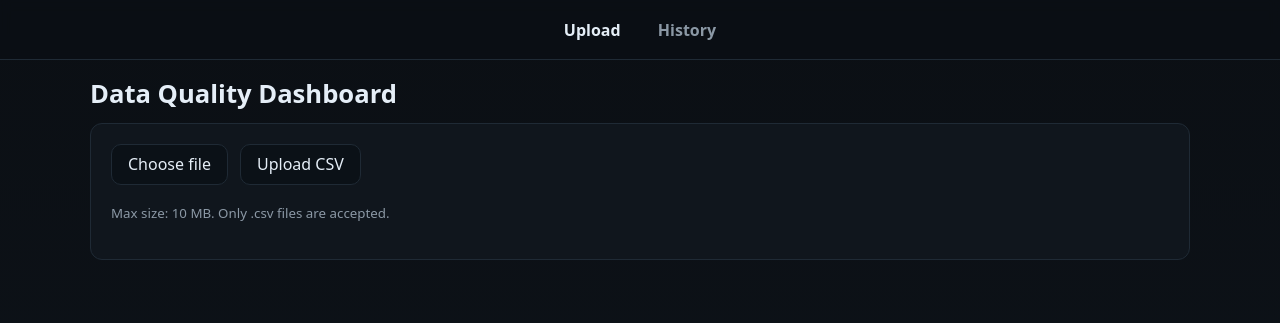
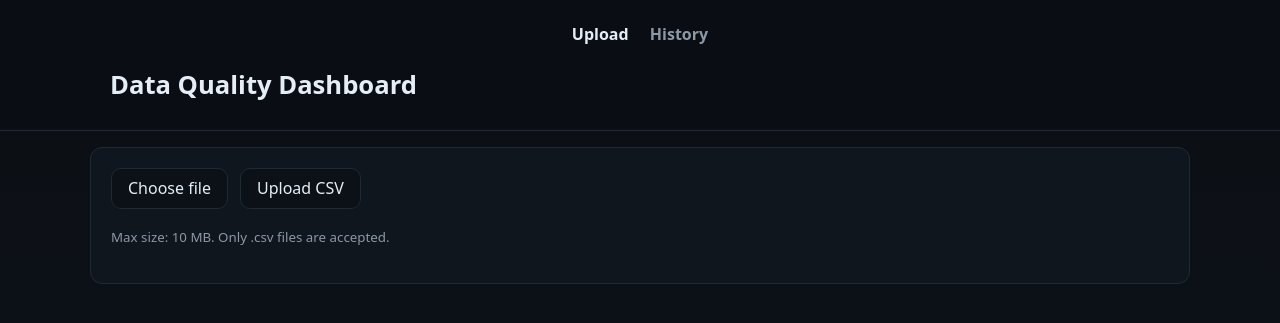
Before and after one commit to N-Khouri/deltadental, a Flask app: page / in a window 1280 px wide. Shown: the top 323 px of the page. Run offline with Flask 3, Linux system fonts and the light colour scheme.

Commit message:
Fixed certain UI elements.

```diff
--- a/backend/app.py
+++ b/backend/app.py
@@ -83,8 +83,6 @@ def history_page():
         top_logics = [f"{key}: {value}{'%' if 'pct' in key else ''}" for key, value in (logics.items() or {}) if value > 0]
         top_duplicates = [f"{key}: {value}{'%' if 'pct' in key else ''}" for key, value in (duplicates.items() or {}) if value > 0]
         top_outliers = [f"{key}: {value}{'%' if 'pct' in key else ''}" for key, value in (outliers.items() or {}) if value > 0]
-
-        print(top_outliers)
 
         records.append({
             "id": r["id"],
--- a/frontend/templates/index.html
+++ b/frontend/templates/index.html
@@ -31,18 +31,24 @@
             background: linear-gradient(180deg, #0b0f14, #0e141b);
         }
 
-        nav {
+        header {
             position: sticky;
             top: 0;
             z-index: 10;
             backdrop-filter: blur(6px);
             background: rgba(11, 15, 20, .7);
             border-bottom: 1px solid var(--border);
+        }
+
+        .wrap {
+            max-width: 1100px;
+            margin: 0 auto;
+            padding: 1rem 1.25rem;
+        }
+
+        nav {
             display: flex;
             justify-content: center;
-            gap: 1rem;
-            padding: .75rem 1rem;
-            margin: 0 0 1rem;
         }
 
         nav a[aria-current="page"] {
@@ -73,12 +79,11 @@
 
         .card {
             max-width: 1100px;
-            margin: 0 auto 2rem;
+            margin: 1rem auto 2rem;
             padding: 1.25rem;
             background: var(--card);
             border: 1px solid var(--border);
             border-radius: 12px;
-            box-shadow: 0 0 0 0 rgba(0, 0, 0, 0);
         }
 
         .row {
@@ -203,7 +208,7 @@
             }
 
             .card {
-                margin: 0 1rem 2rem;
+                margin: 1rem 1rem 2rem;
                 padding: 1rem;
             }
 
@@ -221,12 +226,16 @@
     </style>
 </head>
 <body>
-<nav>
-    <a href="/" aria-current="page">Upload</a>
-    <a href="/history">History</a>
-</nav>
+<header>
+    <div class="wrap">
+        <nav>
+            <a href="/" aria-current="page">Upload</a>
+            <a href="/history">History</a>
+        </nav>
+        <h1>Data Quality Dashboard</h1>
+    </div>
+</header>
 
-<h1>Data Quality Dashboard</h1>
 
 <div class="card">
     <form id="upload-form">
```
Also changed, not shown: frontend/templates/history.html (+12 -23 lines).
